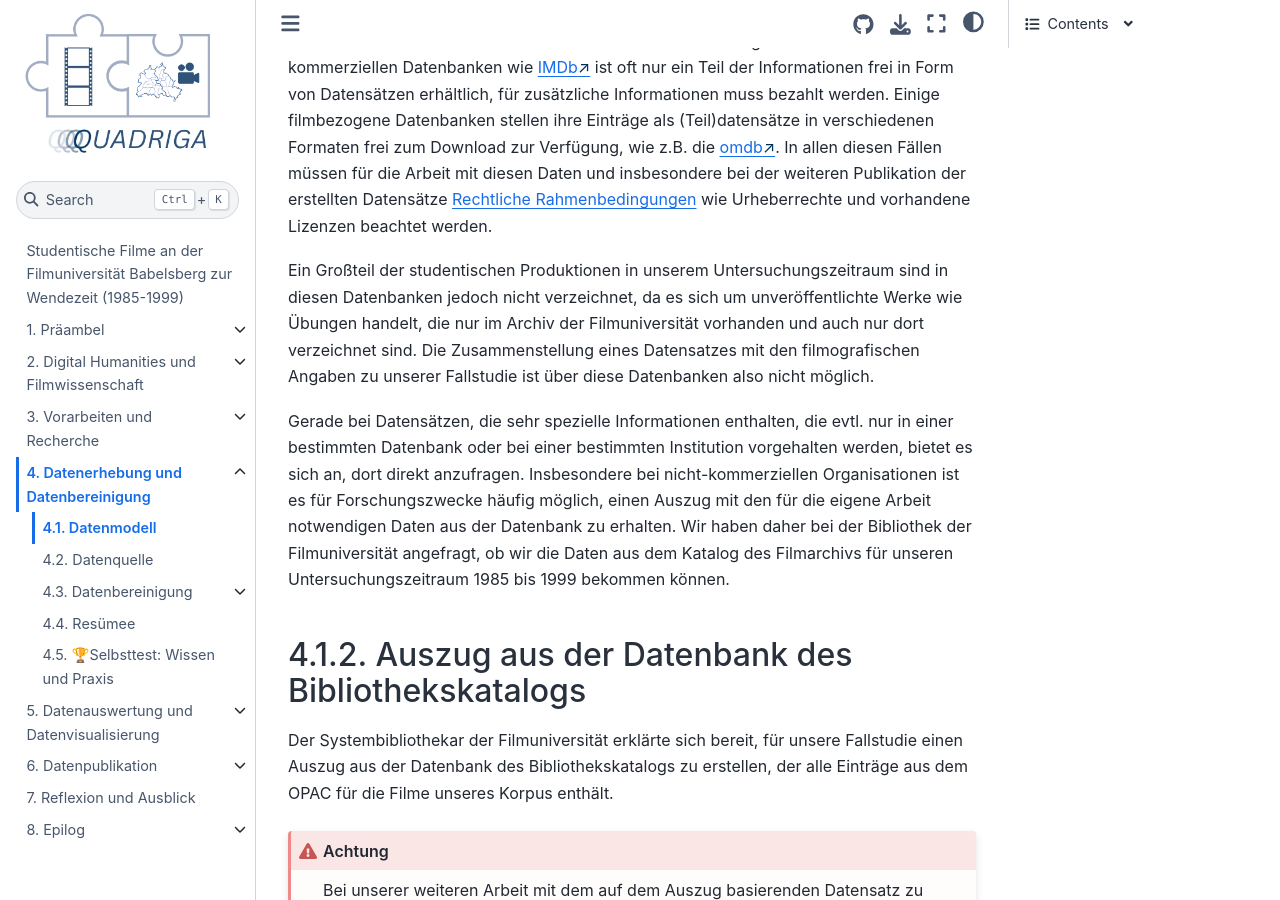
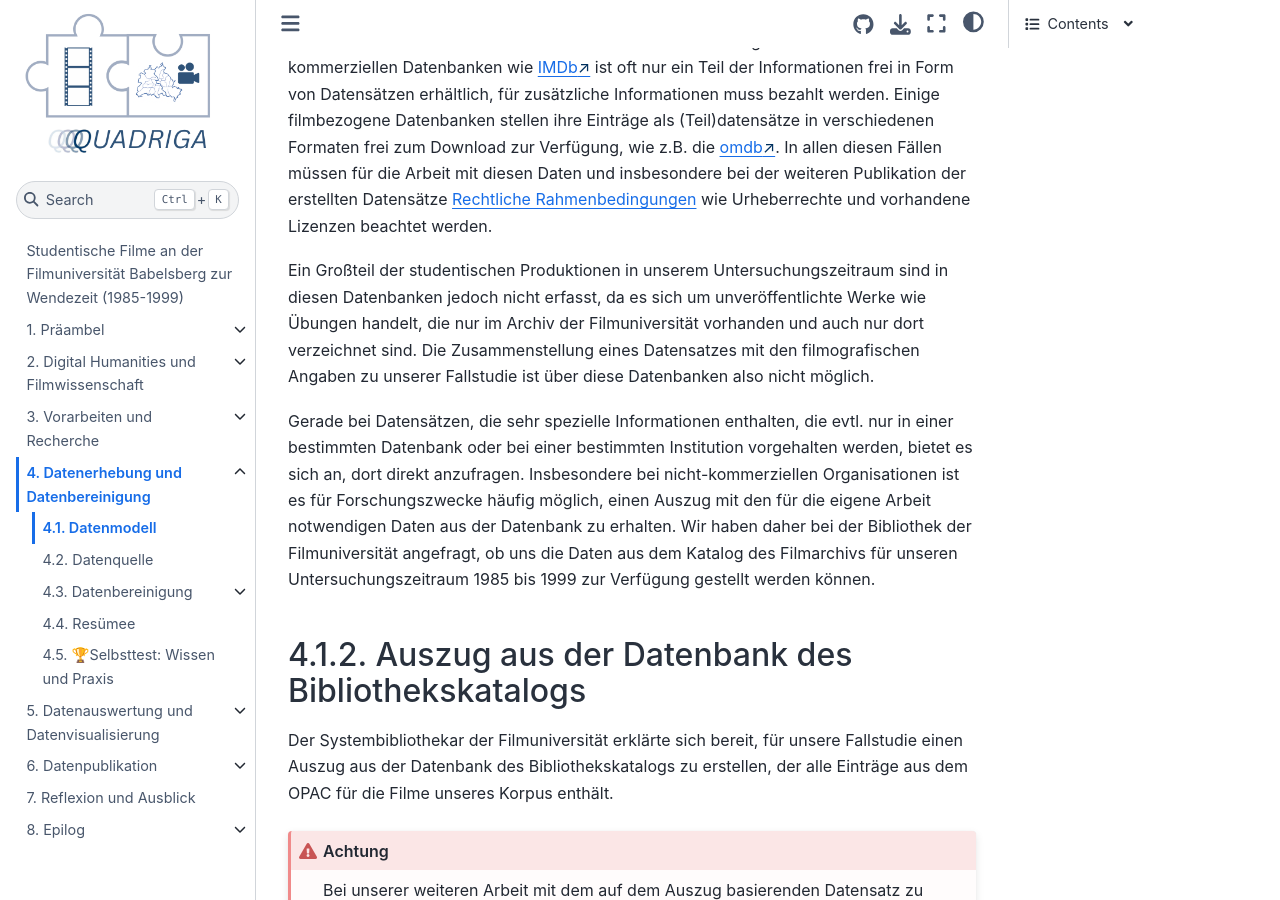
Before and after one commit to quadriga-dk/Bewegtes-Bild-Fallstudie-2, a Jupyter Book: the page built from bereinigung/modell.md, in a window 1280 px wide and 900 px high, scrolled down 1196 px. Built offline with Jupyter Book 1.0.4 settings and Sphinx 7.4.7 and the Sphinx Book theme 1.1.4, drawn with Linux system fonts in a browser that asks for light colours; cross-references to code outside the pages are shown as plain code.

Commit message:
Update modell.md

```diff
--- a/bereinigung/modell.md
+++ b/bereinigung/modell.md
@@ -18,9 +18,9 @@ Um Informationen aus Webseiten zu extrahieren und zu speichern wird häufig das
 
 Für die Abfrage von filmografischen Daten stehen im Internet verschiedene nicht-kommerzielle und kommerzielle [Datenbanken](../einleitung/filmwissenschaft.md#datenbanken-und-digitale-tools) zu Verfügung. Deren Daten können meist durch vorhandene Schnittstellen abgerufen und in einen Datensatz zusammengestellt werden. Hierfür sind wiederum Programmierkenntnisse und technisches Wissen über die Funktionsweisen und den Aufbau von Datenbanken notwendig. Insbesondere bei kommerziellen Datenbanken wie <a href="https://www.imdb.com/" class="external-link" target="_blank">IMDb</a> ist oft nur ein Teil der Informationen frei in Form von Datensätzen erhältlich, für zusätzliche Informationen muss bezahlt werden. Einige filmbezogene Datenbanken stellen ihre Einträge als (Teil)datensätze in verschiedenen Formaten frei zum Download zur Verfügung, wie z.B. die <a href="https://www.omdb.org/de/de/content/Help:DataDownload" class="external-link" target="_blank">omdb</a>. In allen diesen Fällen müssen für die Arbeit mit diesen Daten und insbesondere bei der weiteren Publikation der erstellten Datensätze [Rechtliche Rahmenbedingungen](../publikation/problemfelder.md) wie Urheberrechte und vorhandene Lizenzen beachtet werden.
 
-Ein Großteil der studentischen Produktionen in unserem Untersuchungszeitraum sind in diesen Datenbanken jedoch nicht verzeichnet, da es sich um unveröffentlichte Werke wie Übungen handelt, die nur im Archiv der Filmuniversität vorhanden und auch nur dort verzeichnet sind. Die Zusammenstellung eines Datensatzes mit den filmografischen Angaben zu unserer Fallstudie ist über diese Datenbanken also nicht möglich.
+Ein Großteil der studentischen Produktionen in unserem Untersuchungszeitraum sind in diesen Datenbanken jedoch nicht erfasst, da es sich um unveröffentlichte Werke wie Übungen handelt, die nur im Archiv der Filmuniversität vorhanden und auch nur dort verzeichnet sind. Die Zusammenstellung eines Datensatzes mit den filmografischen Angaben zu unserer Fallstudie ist über diese Datenbanken also nicht möglich.
 
-Gerade bei Datensätzen, die sehr spezielle Informationen enthalten, die evtl. nur in einer bestimmten Datenbank oder bei einer bestimmten Institution vorgehalten werden, bietet es sich an, dort direkt anzufragen. Insbesondere bei nicht-kommerziellen Organisationen ist es für Forschungszwecke häufig möglich, einen Auszug mit den für die eigene Arbeit notwendigen Daten aus der Datenbank zu erhalten. Wir haben daher bei der Bibliothek der Filmuniversität angefragt, ob wir die Daten aus dem Katalog des Filmarchivs für unseren Untersuchungszeitraum 1985 bis 1999 bekommen können.
+Gerade bei Datensätzen, die sehr spezielle Informationen enthalten, die evtl. nur in einer bestimmten Datenbank oder bei einer bestimmten Institution vorgehalten werden, bietet es sich an, dort direkt anzufragen. Insbesondere bei nicht-kommerziellen Organisationen ist es für Forschungszwecke häufig möglich, einen Auszug mit den für die eigene Arbeit notwendigen Daten aus der Datenbank zu erhalten. Wir haben daher bei der Bibliothek der Filmuniversität angefragt, ob uns die Daten aus dem Katalog des Filmarchivs für unseren Untersuchungszeitraum 1985 bis 1999 zur Verfügung gestellt werden können.
 
 
 
@@ -110,4 +110,4 @@ Bereitet man die Daten zu den Filmen in Form einer Tabelle auf, enthält eine Ze
 
 
 [^1]: Auf die genaue Funktionsweise von "Web Scraping" einzugehen, würde hier zu weit führen. Einen ersten Überblick liefert der <a href="https://de.wikipedia.org/wiki/Screen_Scraping" class="external-link" target="_blank">Wikipedia-Artikel</a> zum Thema.
-[^2]: Die genauen Unterschiede zwischen verschiedenen Dateitypen, in denen Datensätze vorliegen (z.B. csv oder tsv), werden hier nicht weiter behandelt. Im Abschnitt zur [Datenbereinigung](openRefine/0_datenbereinigung) werden diese noch genauer dargestellt.
+[^2]: Die genauen Unterschiede zwischen verschiedenen Dateitypen, in denen Datensätze vorliegen (z.B. csv oder tsv), werden hier nicht weiter behandelt. Im Abschnitt zur [Datenbereinigung](../bereinigung/openRefine/2_import.md/) werden diese noch genauer dargestellt.
```
